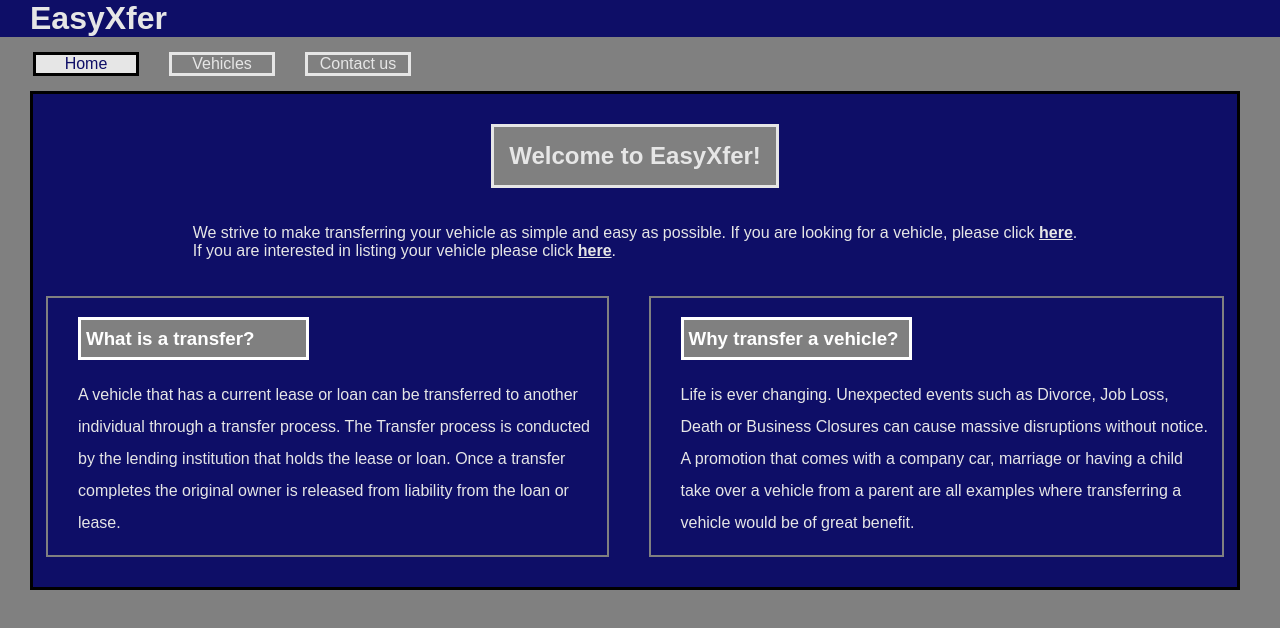
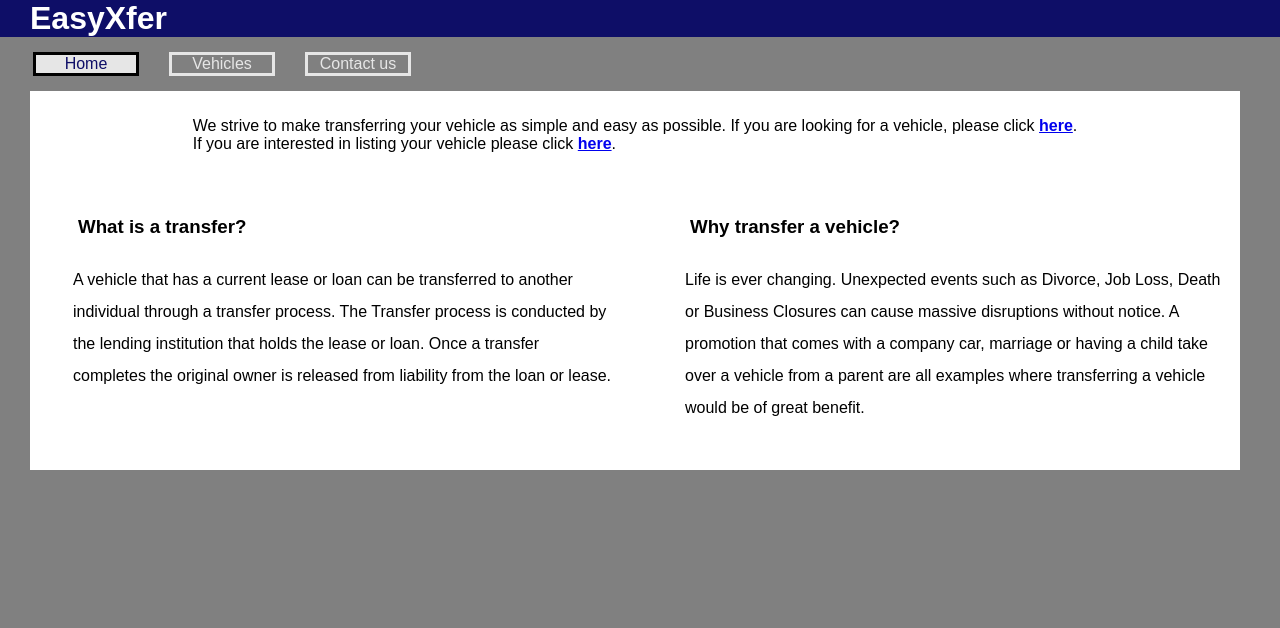
Before and after one commit to btslagle/capstone, an Angular app: page /home in a window 1280 px wide. Shown: the top 628 px of the page. Built offline with nearby package versions, Linux system fonts and the light colour scheme; a web font is replaced by a local one.

Commit message:
Update styling remove color

```diff
--- a/src/app/home/home.component.html
+++ b/src/app/home/home.component.html
@@ -1,5 +1,5 @@
 <main>
-    <h2>Welcome to EasyXfer!</h2>
+
     <article>
         <p> We strive to make transferring your vehicle as simple and easy as possible. If you are looking for a vehicle, please click <span><a href="vehicles">here</a></span>.
             <br> If you are interested in listing your vehicle please click
--- a/src/app/page-not-found/page-not-found.component.css
+++ b/src/app/page-not-found/page-not-found.component.css
@@ -1,9 +1,8 @@
 .page {
     display: flex;
-    border: black solid 3px;
     margin-left: 30px;
     margin-right: 40px;
     flex-direction: column;
     align-items: center;
-    background-color: rgb(14, 14, 103);
+    background-color: white;
 }
--- a/src/app/vehicles/vehicles.component.css
+++ b/src/app/vehicles/vehicles.component.css
@@ -1,53 +1,38 @@
-/*.vehicles {
-//    margin-left: 30px;
-//    margin-right: 40px;
-//    flex-direction: column;
-//    align-items: center;
-//    background-color: rgb(14, 14, 103);
-//    display: flex;
-}
-*/
-
 .vehicles ul {
     overflow: auto;
 }
 
 .vehicles h2 {
-    width: 200px;
-    background-color: grey;
-    align-items: center;
-    margin-left: auto;
-    margin-right: auto;
+    display: flex;
+    justify-content: center;
+    border: none;
+    padding: 15px;
 }
 
 .vehicles {
     display: block;
-    border: black solid 3px;
     margin-left: 30px;
     margin-right: 40px;
-    background-color: rgb(14, 14, 103);
+    background-color: white;
     line-height: .4;
     padding-top: 10px;
     padding-bottom: 25px;
 }
 
 .vehicle-listing {
+    display: grid;
+    grid-template-rows: auto 1fr;
+    grid-template-columns: repeat(3, 1fr);
+}
+
+.vehicle-listing {
     display: flex;
-    border: black solid 3px;
     margin-left: 30px;
     margin-right: 40px;
     flex-flow: column wrap;
     align-items: center;
-    background-color: grey;
+    justify-content: center;
     line-height: .4;
-}
-
-.vehicles h2 {
-    display: flex;
-    justify-content: center;
-    border: none;
-    border: solid 3px;
-    padding: 15px;
 }
 
 img {
--- a/src/app/vehicles/vehicles.component.html
+++ b/src/app/vehicles/vehicles.component.html
@@ -1,5 +1,5 @@
 <div class="vehicles">
-    <h2>Vehicles</h2>
+    <h2> Vehicles</h2>
     <ul>
         <li>
             <div class="vehicle-listing">
--- a/src/styles.css
+++ b/src/styles.css
@@ -1,7 +1,7 @@
 @import url('https://fonts.googleapis.com/css2?family=Kdam+Thmor+Pro&display=swap');
 body {
     display: block;
-    color: #e6e6e6;
+    color: black;
     font-family: 'Kdam Thmor Pro', sans-serif;
     margin: 0;
     background-color: grey;
@@ -12,6 +12,7 @@ h1 {
     background-color: rgb(14, 14, 103);
     margin: 0;
     padding-left: 30px;
+    color: white;
 }
 
 ul {
@@ -47,12 +48,12 @@ li a:hover {
 }
 
 span a {
-    color: #e6e6e6;
+    color: black6;
     font-weight: 900;
 }
 
 span a:hover {
-    color: black;
+    color: grey;
 }
 
 li+li {
@@ -84,19 +85,16 @@ article {
 
 main h2 {
     justify-content: center;
-    border: solid 3px;
     padding: 15px;
-    background-color: grey;
 }
 
 main {
     display: flex;
-    border: black solid 3px;
     margin-left: 30px;
     margin-right: 40px;
     flex-direction: column;
     align-items: center;
-    background-color: rgb(14, 14, 103);
+    background-color: white;
     padding-bottom: 30px;
     padding-top: 10px;
 }
@@ -118,25 +116,19 @@ main {
 .grid-item-1 {
     grid-column: 1;
     padding-left: 30px;
-    border: 2px solid grey;
     margin-left: 13px;
 }
 
 .grid-item-2 {
     grid-column: 2;
     padding-left: 30px;
-    border: 2px solid grey;
-    border: 2px solid grey;
-    margin-right: 13px;
     padding-right: 13px;
 }
 
 h3 {
-    border: solid 3px;
     width: 220px;
     padding-left: 5px;
-    background-color: grey;
-    color: white;
+    color: black;
 }
 
 @media (max-width:800px) {
@@ -161,7 +153,7 @@ h3 {
 }
 
 @media (max-width:800px) {
-    .gri {
+    .grid-item-2 {
         display: flex;
         flex-direction: column;
     }
```
